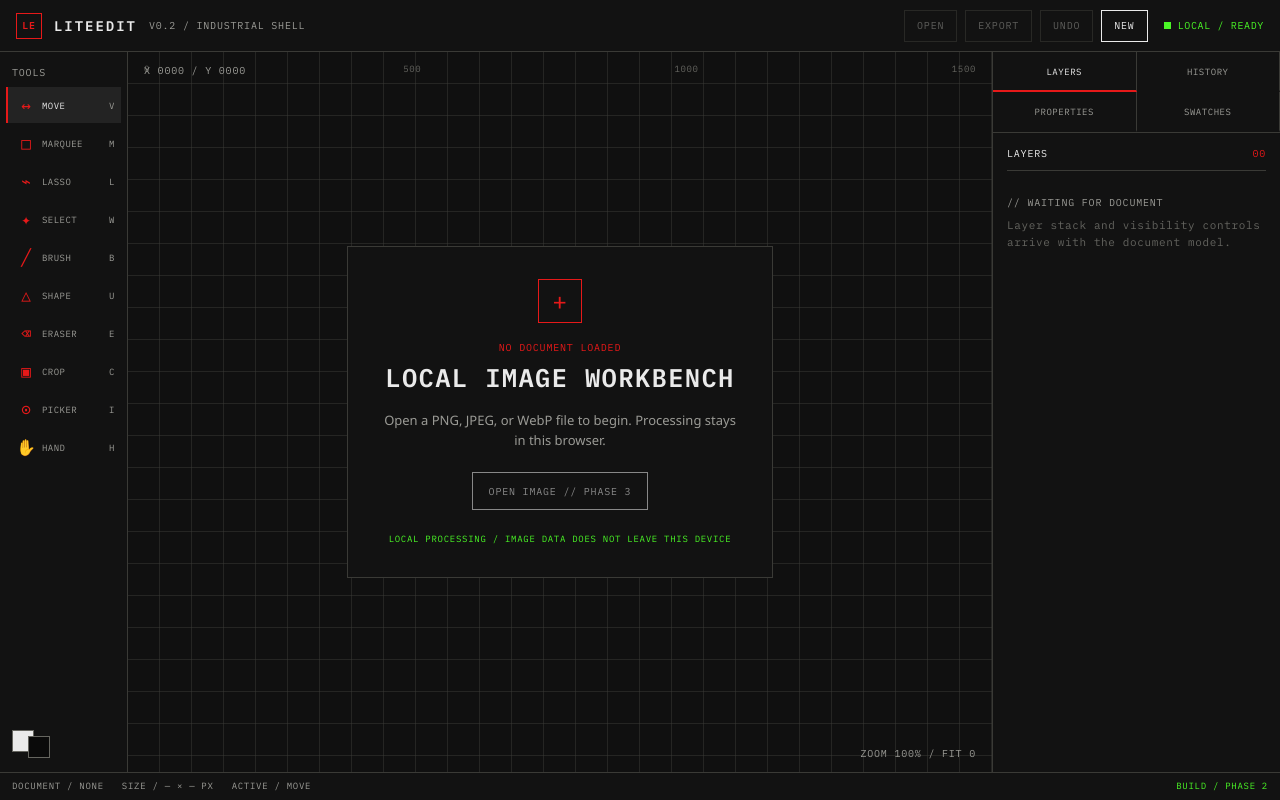
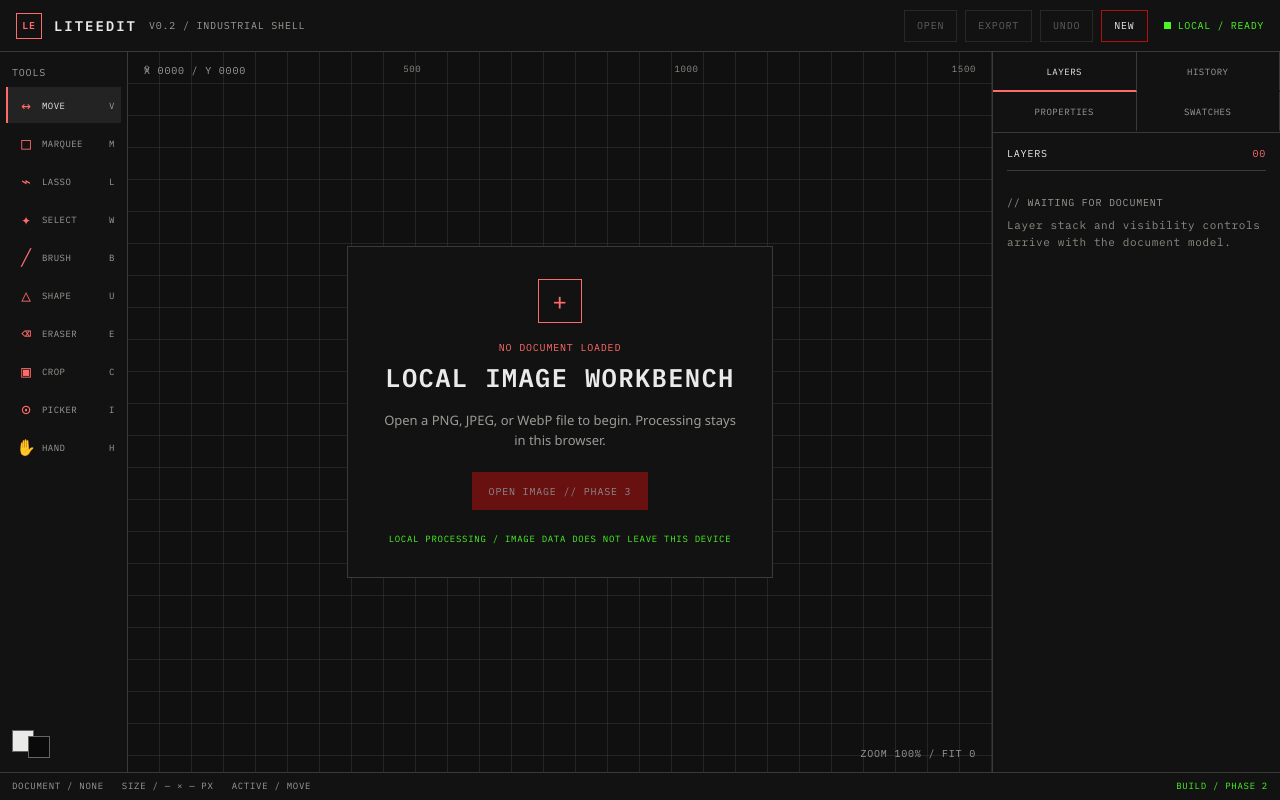
Before and after one commit to cpolito17/LiteEdit, a React (Vite) app: page / in a window 1280 px wide. Built offline with nearby package versions, Linux system fonts and the light colour scheme.

Commit message:
fix: address browser test findings

```diff
--- a/src/styles/tokens.css
+++ b/src/styles/tokens.css
@@ -5,10 +5,12 @@
   --surface-3: #232323;
   --ink: #eaeaea;
   --ink-muted: #9b9b96;
-  --ink-dim: #64645f;
+  --ink-dim: #8c8c84;
   --line: #3a3a36;
   --line-strong: #65655f;
-  --hazard: #e61919;
+  --hazard: #ff6b6b;
+  --hazard-strong: #b01010;
+  --hazard-strong-hover: #c41616;
   --status-ok: #4af626;
   --canvas: #101010;
   --ease-out: cubic-bezier(0.23, 1, 0.32, 1);
```
